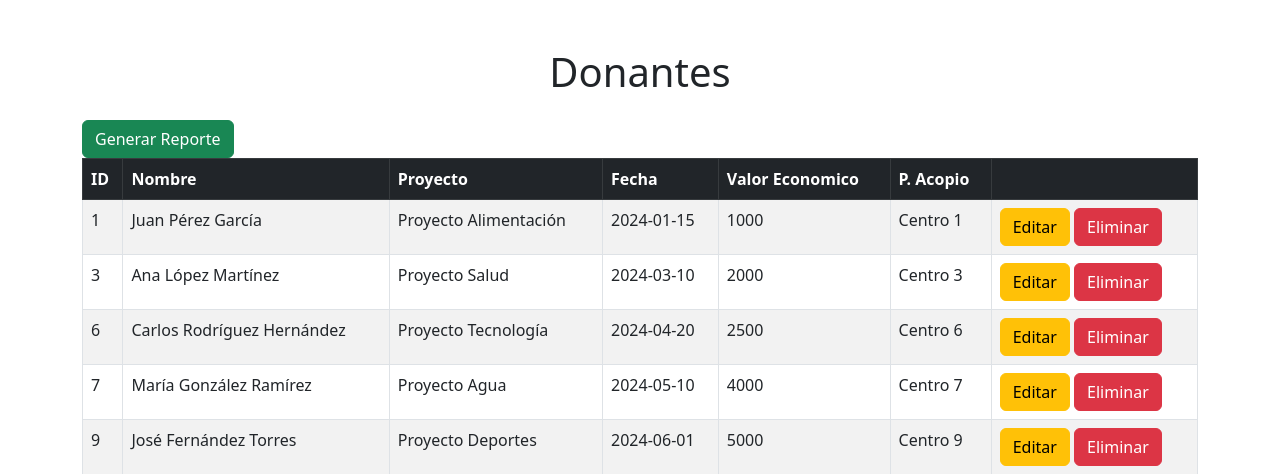
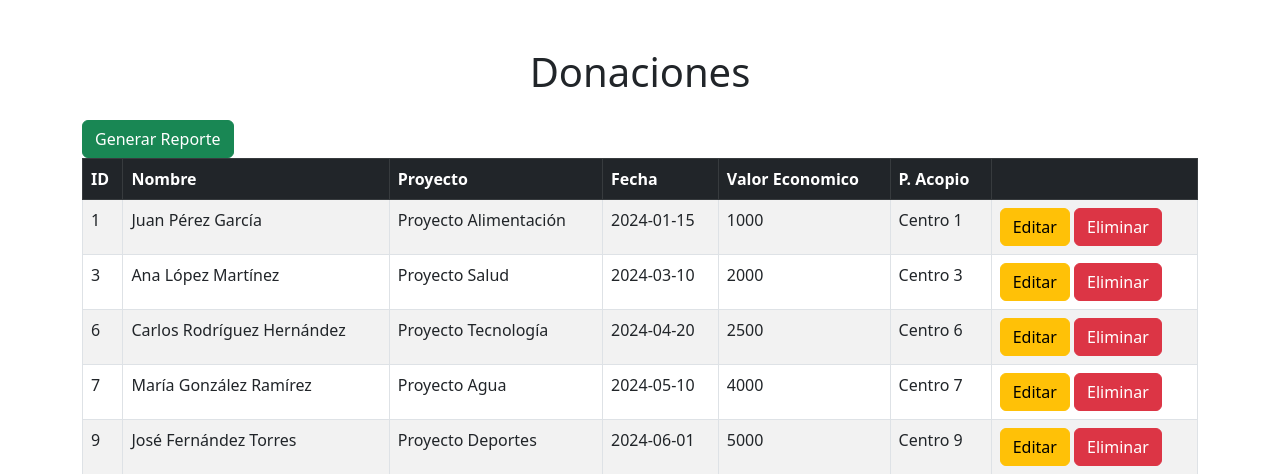
Before and after one commit to StephenQuispe/administracion_castiel_donaciones_sis, a PHP site: page /Donaciones.php in a window 1280 px wide. Shown: the top 474 px of the page. Run offline with PHP 8.4, Linux system fonts and the light colour scheme; data comes from the database, SQL or seed files in the repository.

Commit message:
actualizado

```diff
--- a/admin/Donaciones.php
+++ b/admin/Donaciones.php
@@ -9,7 +9,7 @@
 </head>
 <body>
 <div class="container mt-5">
-    <h1 class="text-center mb-4">Donantes</h1>
+    <h1 class="text-center mb-4">Donaciones</h1>
 
 <?php
 // Configuración de la base de datos
--- a/admin/index.php
+++ b/admin/index.php
@@ -98,7 +98,7 @@
         <h1 class="text-center mb-4">Panel de Administración</h1>
         <div class="grid-container">
         <a href="#" class="grid-button btn-blue">GESTIÓN DE USUARIOS</a>
-            <a href="#" class="grid-button btn-blue">GESTIÓN DE DONACIONES</a>
+            <a href="Donaciones.php" class="grid-button btn-blue">GESTIÓN DE DONACIONES</a>
             <a href="#" class="grid-button btn-orange">GESTIÓN DE CAMPAÑAS</a>
             <a href="#" class="grid-button btn-gray">NOTICIAS</a>
             <a href="#" class="grid-button btn-red">VOLUNTARIOS</a>
```
